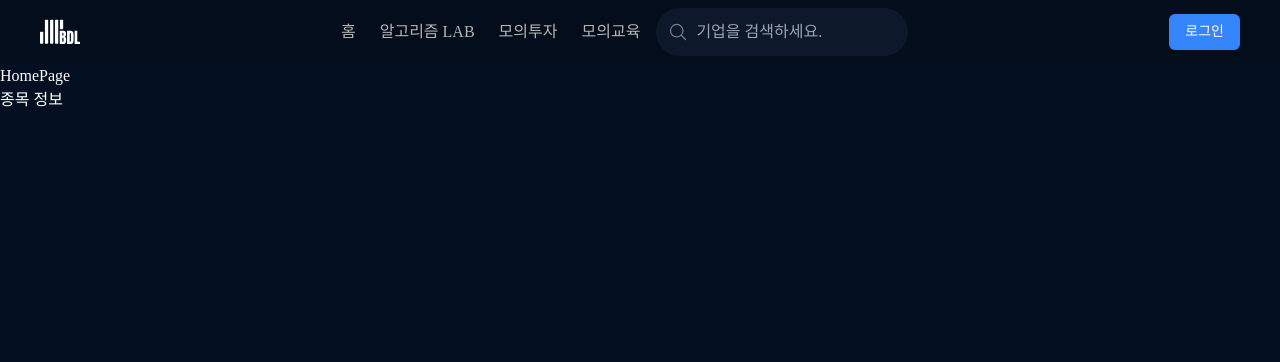
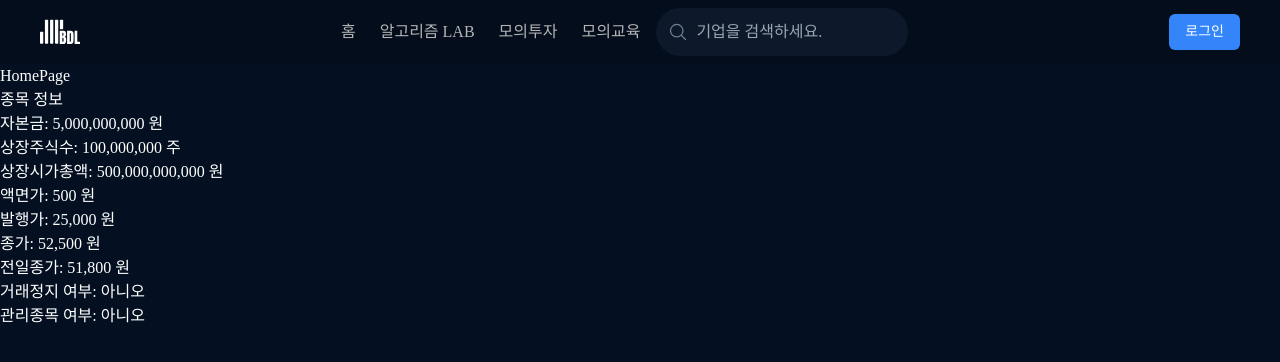
Before and after one commit to dnwnsrb11/BDL-frontend, a React (Vite) app: page / in a window 1280 px wide. Shown: the top 362 px of the page. Built offline with nearby package versions, Linux system fonts and the light colour scheme; a web font is replaced by a local one.

Commit message:
feat: 리스트 배열 기초화

```diff
--- a/src/components/mock-investment/stock-info-detail/stock-info-detail-list.tsx
+++ b/src/components/mock-investment/stock-info-detail/stock-info-detail-list.tsx
@@ -1,7 +1,21 @@
-export const StockInfoDetailList = () => {
+import { stockInfoDetail } from '@/components/mock-investment/stock-info-detail/stock-info-detail';
+
+interface StockInfoDetailListProps {
+  data: stockInfoDetail; // 타입 이름을 맞춰야 함
+}
+
+export const StockInfoDetailList = ({ data }: StockInfoDetailListProps) => {
   return (
     <div>
-      <div></div>
+      <div>자본금: {data.capital.toLocaleString()} 원</div>
+      <div>상장주식수: {data.listedSharesCnt.toLocaleString()} 주</div>
+      <div>상장시가총액: {data.listedCapitalAmount.toLocaleString()} 원</div>
+      <div>액면가: {data.parValue.toLocaleString()} 원</div>
+      <div>발행가: {data.issuePrice.toLocaleString()} 원</div>
+      <div>종가: {data.closePrice.toLocaleString()} 원</div>
+      <div>전일종가: {data.previousClosePrice.toLocaleString()} 원</div>
+      <div>거래정지 여부: {data.isTradingStop ? '예' : '아니오'}</div>
+      <div>관리종목 여부: {data.isAdministrationItem ? '예' : '아니오'}</div>
     </div>
   );
 };
```
